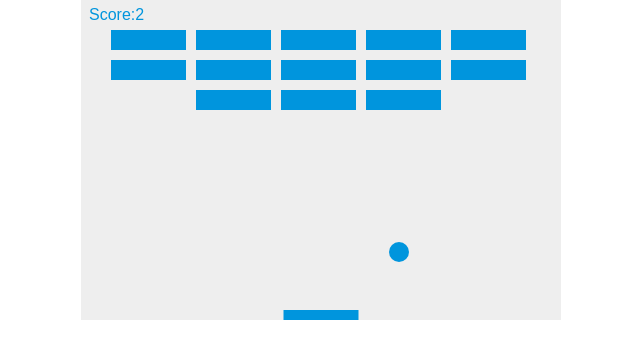
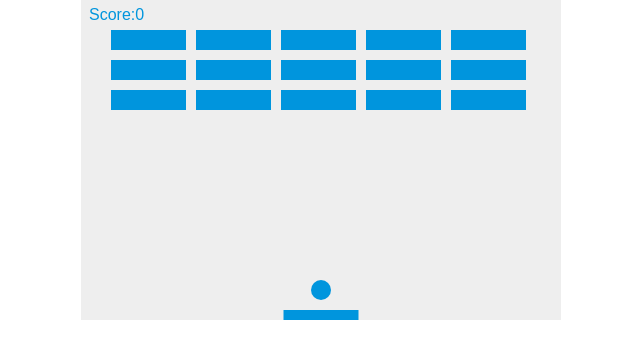
Before and after one commit to Allain18/breakout, a plain HTML site: page index.html in a window 1280 px wide. Shown: the whole page, without its empty margins (319-959 px from the left). Drawn offline with Linux system fonts and the light colour scheme.

Commit message:
Improvement

```diff
--- a/index.html
+++ b/index.html
@@ -50,6 +50,8 @@
     var brickOffsetLeft = 30;
 
     var score = 0;
+
+    var wait = true;
 
     var bricks = [];
     for (c = 0; c < brickColumnCount; c++) {
@@ -121,7 +123,7 @@
       drawBall();
 
       drawBrick();
-
+      if (!wait) {
         if (x + dx > canvas.width - ballRadius || x + dx < ballRadius) {
           dx = -dx;
         }
@@ -131,12 +133,15 @@
           if (x > paddleX && x < paddleX + paddleWidth) {
             dy = -dy;
           } else {
-          alert("GAME OVER");
+            x = canvas.width / 2;
+            y = canvas.height - 30;
+            alert("GAME OVER, Score: " + score);
             document.location.reload();
           }
         }
         x += dx;
         y += dy;
+      }
 
       drawPaddle();
       drawScore();
@@ -144,6 +149,8 @@
 
       if (rightPressed && paddleX < canvas.width - paddleWidth) paddleX += 7;
       else if (leftPressed && paddleX > 0) paddleX -= 7;
+
+      requestAnimationFrame(draw);
     }
 
     document.addEventListener("keydown", keyDownHandler, false);
@@ -153,6 +160,7 @@
     function keyDownHandler(e) {
       if (e.keyCode == 39) rightPressed = true;
       else if (e.keyCode == 37) leftPressed = true;
+      else if (e.keyCode == 32) wait = false;
     }
 
     function keyUpHandler(e) {
@@ -173,7 +181,7 @@
       ctx.fillText("Score:" + score, 8, 20);
     }
 
-    setInterval(draw, 10);
+    draw();
   </script>
 
 </body>
```
Lines whose indentation alone changed are shown as unchanged.
